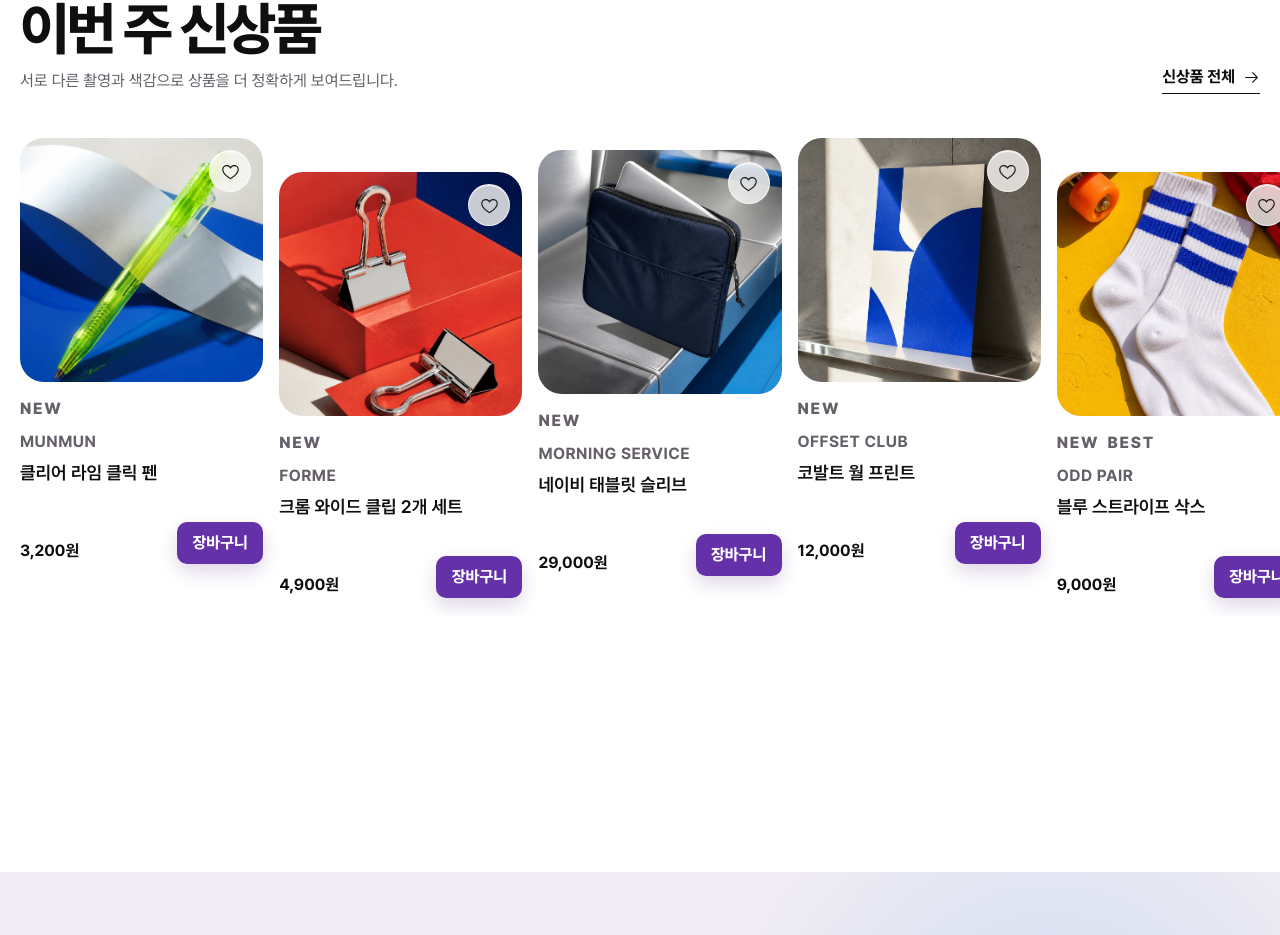
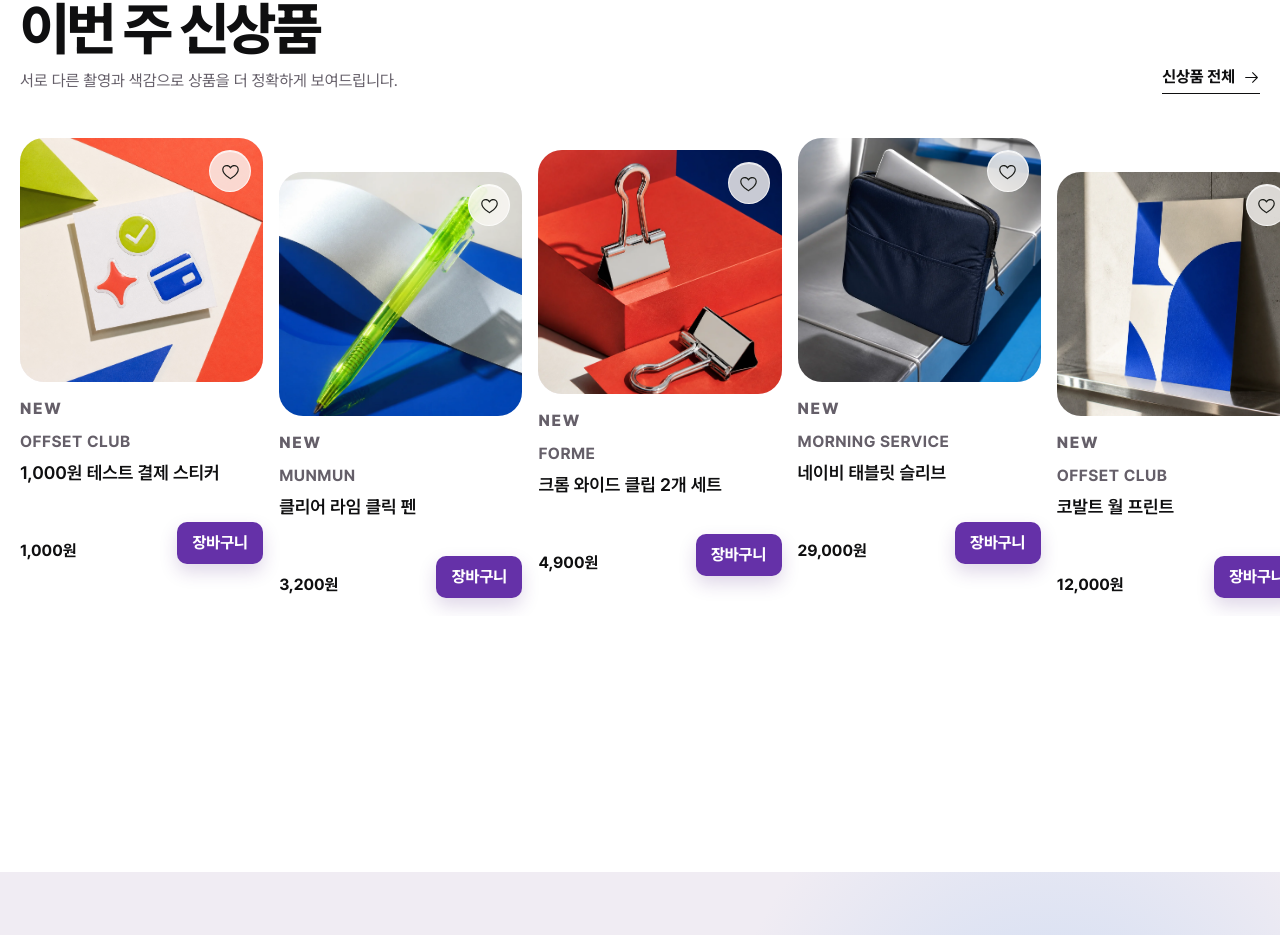
Before and after one commit to ollllol7x2-glitch/droproom, a Next.js app: page / in a window 1280 px wide. Shown: the part 2102-3037 px from the top of the page. Built offline with nearby package versions, Linux system fonts and the light colour scheme.

Commit message:
Add 1,000 won payment test product

```diff
--- a/components/commerce/CartClient.tsx
+++ b/components/commerce/CartClient.tsx
@@ -13,7 +13,8 @@ export function CartClient() {
   const productMap = new Map(getProductsByIds(cart.map((line) => line.productId)).map((product) => [product.id, product]));
   const lines = cart.flatMap((line) => { const product = productMap.get(line.productId); return product ? [{ ...line, product }] : []; });
   const subtotal = lines.reduce((sum, line) => sum + (line.product.salePrice ?? line.product.price) * line.quantity, 0);
-  const shipping = subtotal >= 50000 || subtotal === 0 ? 0 : 3000;
+  const isPaymentTestOrder = lines.length > 0 && lines.every((line) => line.product.isPaymentTest);
+  const shipping = isPaymentTestOrder || subtotal >= 50000 || subtotal === 0 ? 0 : 3000;
 
   if (lines.length === 0) return <div className="shell utility-page"><header><p>SHOPPING BAG</p><h1>장바구니</h1></header><div className="empty-state"><Bag size={36} /><h2>장바구니가 비어 있어요</h2><p>새로 도착한 물건부터 천천히 둘러보세요.</p><Link href="/shop">상품 둘러보기</Link></div></div>;
 
@@ -32,7 +33,7 @@ export function CartClient() {
             </article>
           ))}
         </div>
-        <aside className="order-summary"><h2>주문 금액</h2><dl><div><dt>상품 금액</dt><dd>{formatPrice(subtotal)}</dd></div><div><dt>배송비</dt><dd>{shipping === 0 ? "무료" : formatPrice(shipping)}</dd></div><div className="summary-total"><dt>결제 예정 금액</dt><dd>{formatPrice(subtotal + shipping)}</dd></div></dl><Link className="add-button" href="/checkout">주문하기</Link><p>5만 원 이상 구매 시 배송비가 무료입니다.</p></aside>
+        <aside className="order-summary"><h2>주문 금액</h2><dl><div><dt>상품 금액</dt><dd>{formatPrice(subtotal)}</dd></div><div><dt>배송비</dt><dd>{shipping === 0 ? "무료" : formatPrice(shipping)}</dd></div><div className="summary-total"><dt>결제 예정 금액</dt><dd>{formatPrice(subtotal + shipping)}</dd></div></dl><Link className="add-button" href="/checkout">주문하기</Link><p>{isPaymentTestOrder ? "테스트 결제 상품은 배송비가 없습니다." : "5만 원 이상 구매 시 배송비가 무료입니다."}</p></aside>
       </div>
     </div>
   );
--- a/components/commerce/CheckoutClient.tsx
+++ b/components/commerce/CheckoutClient.tsx
@@ -78,7 +78,8 @@ export function CheckoutClient() {
     (sum, line) => sum + (line.product.salePrice ?? line.product.price) * line.quantity,
     0,
   );
-  const shipping = subtotal >= 50000 ? 0 : 3000;
+  const isPaymentTestOrder = lines.length > 0 && lines.every((line) => line.product.isPaymentTest);
+  const shipping = isPaymentTestOrder || subtotal >= 50000 ? 0 : 3000;
 
   useEffect(() => {
     if (!user) {
--- a/data/products.ts
+++ b/data/products.ts
@@ -21,6 +21,7 @@ export type Product = {
   curatorNote: string;
   colors: string[];
   stockStatus: "in_stock" | "low_stock" | "sold_out";
+  isPaymentTest?: boolean;
 };
 
 export const brandDirectory = [
@@ -97,6 +98,22 @@ export const categories: {
 ];
 
 export const products: Product[] = [
+  {
+    id: "p19",
+    slug: "one-thousand-won-test-sticker",
+    name: "1,000원 테스트 결제 스티커",
+    brand: "OFFSET CLUB",
+    category: "stationery",
+    price: 1000,
+    image: "/images/products-v4/one-thousand-won-test-sticker.jpg",
+    imagePosition: "center",
+    badges: ["NEW"],
+    shortDescription: "토스페이먼츠 테스트 결제를 1,000원으로 확인하는 미니 스티커",
+    curatorNote: "결제 수단 선택부터 테스트 승인 화면까지 쇼핑 흐름을 가볍게 확인할 수 있도록 만든 전용 상품입니다. 테스트 키를 사용해 실제 금액은 청구되지 않습니다.",
+    colors: ["Lime", "Coral", "Cobalt"],
+    stockStatus: "in_stock",
+    isPaymentTest: true,
+  },
   {
     id: "p01",
     slug: "cobalt-spiral-note",
```
Also changed, not shown: public/images/products-v4/one-thousand-won-test-sticker.jpg (added).
